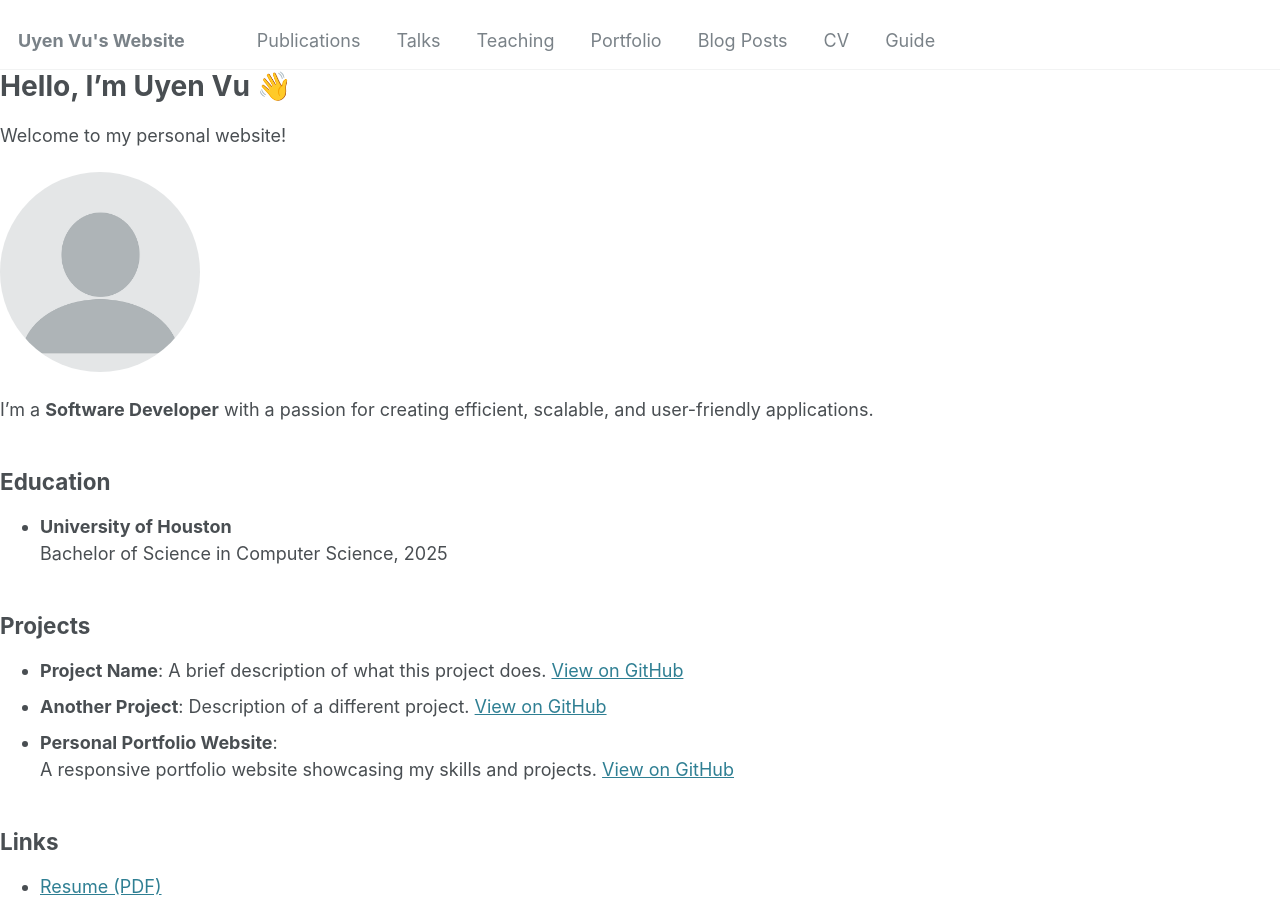
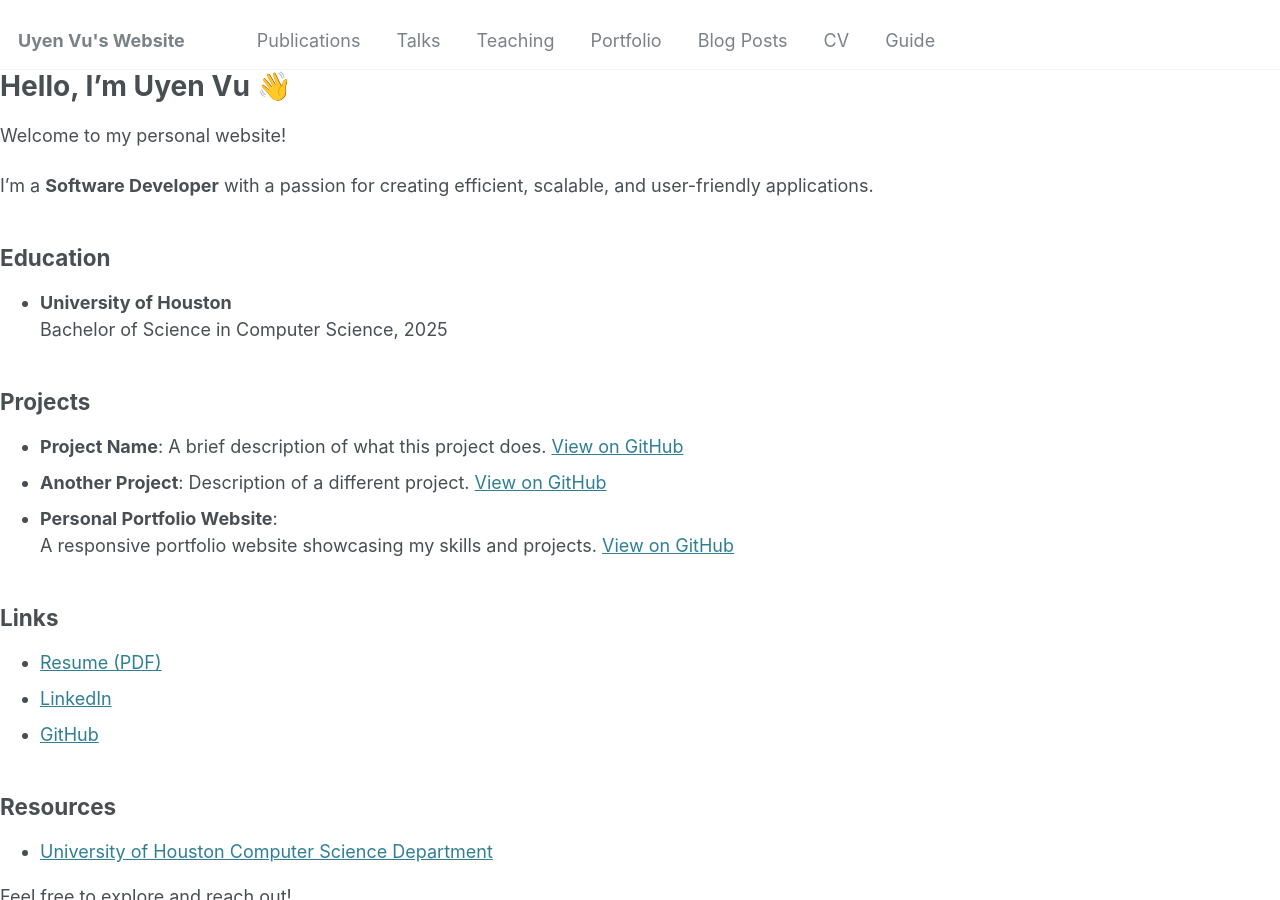
Before and after one commit to uynvu078/uynvu078.github.io, a Jekyll site: the page built from index.md, in a window 1280 px wide and 900 px high. Built offline with Jekyll 4.4.1, drawn with Linux system fonts in a browser that asks for light colours.

Commit message:
Update index.md

```diff
--- a/index.md
+++ b/index.md
@@ -5,8 +5,6 @@ title: "Uyen Vu's Website"
 
 # Hello, I'm Uyen Vu 👋
 Welcome to my personal website!
-
-<img src="images/profile.png" alt="Uyen Vu" style="width:200px; border-radius:50%;">
 
 I’m a **Software Developer** with a passion for creating efficient, scalable, and user-friendly applications.
 
```
